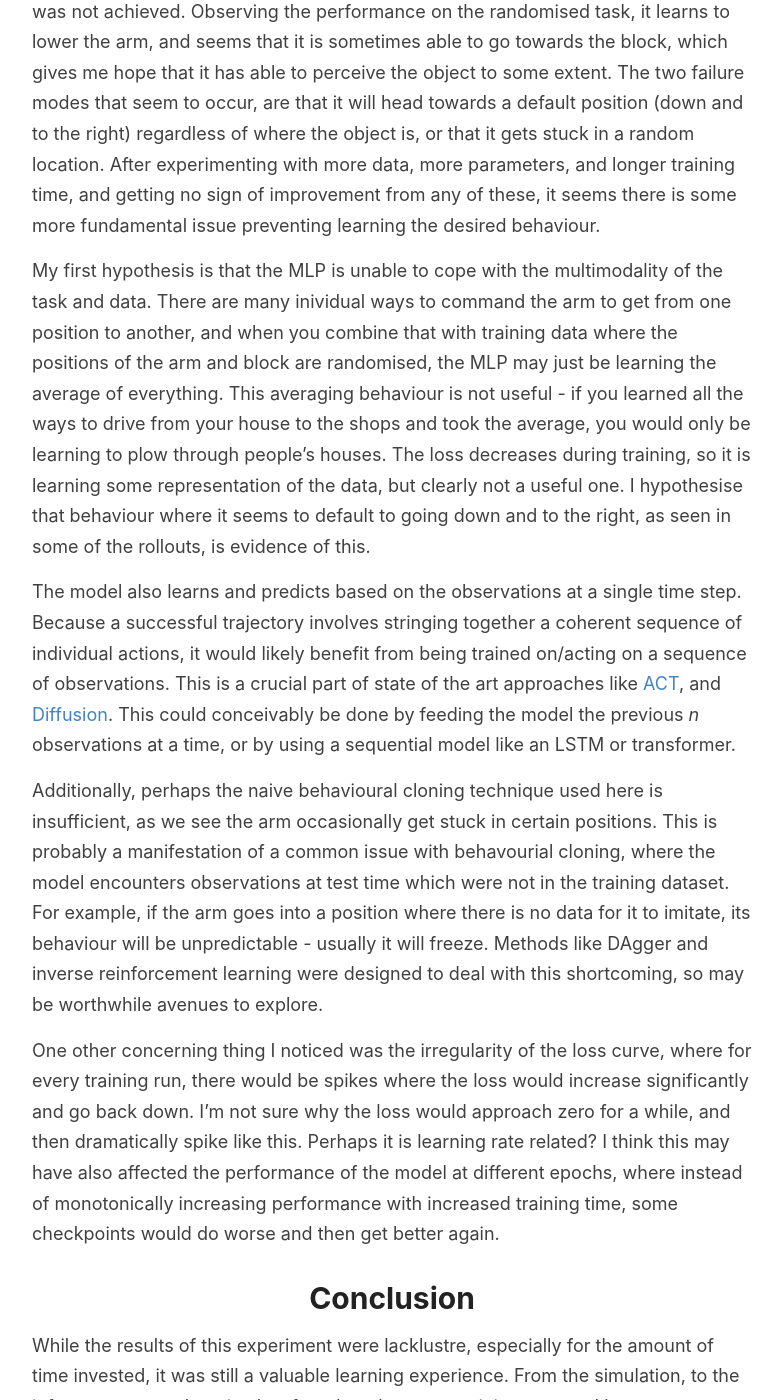
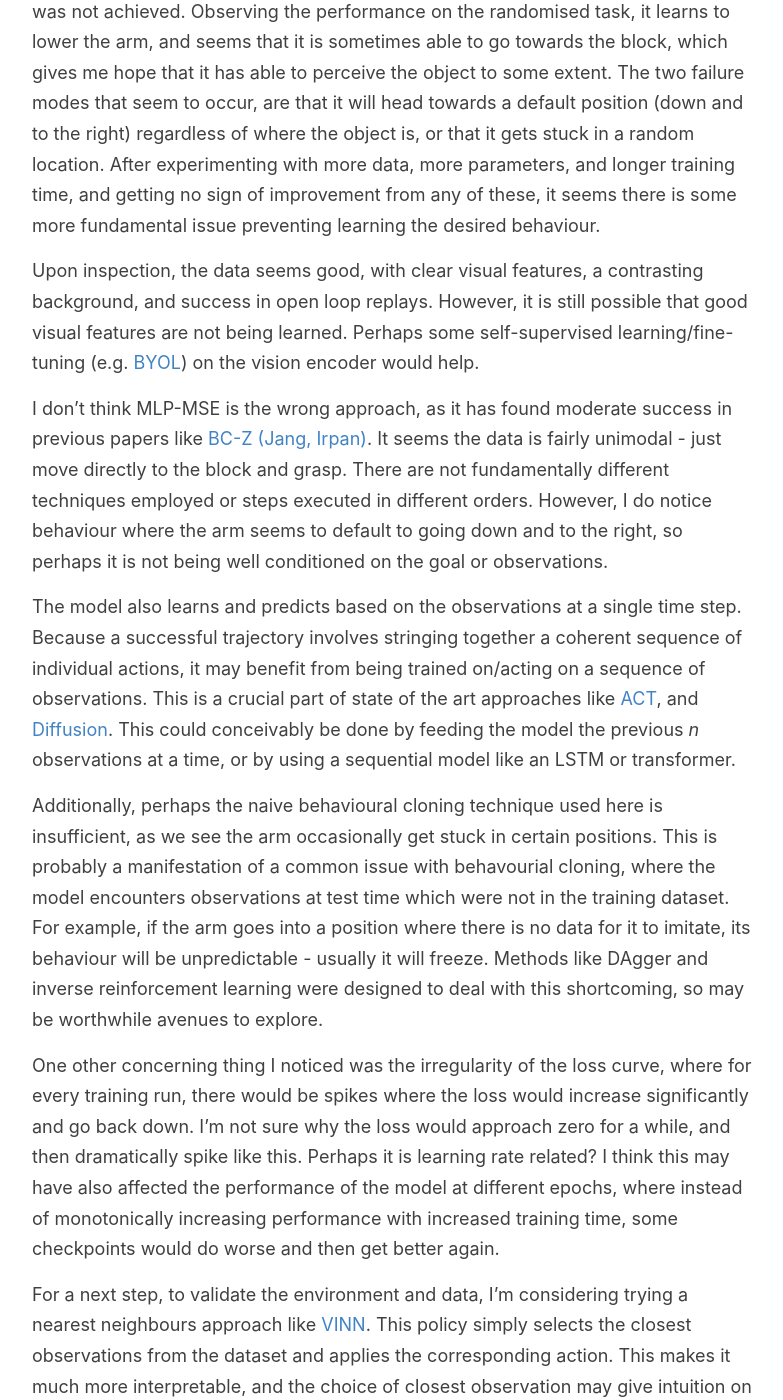
Before and after one commit to eufrizz/eufrizz.github.io, a Jekyll site: the page built from _posts/2024-11-06-imitation-learning-beginnings.md, in a window 1280 px wide and 1400 px high, scrolled down 12094 px. Shown: the whole window, without its empty margins (248-1031 px from the left). Built offline with Jekyll 4.4.1, drawn with Linux system fonts in a browser that asks for light colours; comment, search, counter and statistics services are not loaded; some of the changed text lies outside the part shown.

Commit message:
Update discussion

```diff
--- a/_posts/2024-11-06-imitation-learning-beginnings.md
+++ b/_posts/2024-11-06-imitation-learning-beginnings.md
@@ -279,18 +279,22 @@ And the loss here. We see a strange spike in loss around 3.7k steps (~45 epochs)
 
 Overall, the model was able to learn a single policy ok, but extrapolating beyond that was not achieved. Observing the performance on the randomised task, it learns to lower the arm, and seems that it is sometimes able to go towards the block, which gives me hope that it has able to perceive the object to some extent. The two failure modes that seem to occur, are that it will head towards a default position (down and to the right) regardless of where the object is, or that it gets stuck in a random location. After experimenting with more data, more parameters, and longer training time, and getting no sign of improvement from any of these, it seems there is some more fundamental issue preventing learning the desired behaviour.
 
-My first hypothesis is that the MLP is unable to cope with the multimodality of the task and data. There are many inividual ways to command the arm to get from one position to another, and when you combine that with training data where the positions of the arm and block are randomised, the MLP may just be learning the average of everything. This averaging behaviour is not useful - if you learned all the ways to drive from your house to the shops and took the average, you would only be learning to plow through people's houses. The loss decreases during training, so it is learning some representation of the data, but clearly not a useful one. I hypothesise that behaviour where it seems to default to going down and to the right, as seen in some of the rollouts, is evidence of this.
+Upon inspection, the data seems good, with clear visual features, a contrasting background, and success in open loop replays. However, it is still possible that good visual features are not being learned. Perhaps some self-supervised learning/fine-tuning (e.g. [BYOL](https://arxiv.org/abs/2006.07733)) on the vision encoder would help.
 
-The model also learns and predicts based on the observations at a single time step. Because a successful trajectory involves stringing together a coherent sequence of individual actions, it would likely benefit from being trained on/acting on a sequence of observations. This is a crucial part of state of the art approaches like [ACT](https://tonyzhaozh.github.io/aloha/), and [Diffusion](https://diffusion-policy.cs.columbia.edu). This could conceivably be done by feeding the model the previous _n_ observations at a time, or by using a sequential model like an LSTM or transformer.
+I don't think MLP-MSE is the wrong approach, as it has found moderate success in previous papers like [BC-Z (Jang, Irpan)](https://arxiv.org/abs/2202.02005). It seems the data is fairly unimodal - just move directly to the block and grasp. There are not fundamentally different techniques employed or steps executed in different orders. However, I do notice behaviour where the arm seems to default to going down and to the right, so perhaps it is not being well conditioned on the goal or observations.
+
+The model also learns and predicts based on the observations at a single time step. Because a successful trajectory involves stringing together a coherent sequence of individual actions, it may benefit from being trained on/acting on a sequence of observations. This is a crucial part of state of the art approaches like [ACT](https://tonyzhaozh.github.io/aloha/), and [Diffusion](https://diffusion-policy.cs.columbia.edu). This could conceivably be done by feeding the model the previous _n_ observations at a time, or by using a sequential model like an LSTM or transformer.
 
 Additionally, perhaps the naive behavioural cloning technique used here is insufficient, as we see the arm occasionally get stuck in certain positions. This is probably a manifestation of a common issue with behavourial cloning, where the model encounters observations at test time which were not in the training dataset. For example, if the arm goes into a position where there is no data for it to imitate, its behaviour will be unpredictable - usually it will freeze. Methods like DAgger and inverse reinforcement learning were designed to deal with this shortcoming, so may be worthwhile avenues to explore.
 
 One other concerning thing I noticed was the irregularity of the loss curve, where for every training run, there would be spikes where the loss would increase significantly and go back down. I'm not sure why the loss would approach zero for a while, and then dramatically spike like this. Perhaps it is learning rate related? I think this may have also affected the performance of the model at different epochs, where instead of monotonically increasing performance with increased training time, some checkpoints would do worse and then get better again.
 
+For a next step, to validate the environment and data, I'm considering trying a nearest neighbours approach like [VINN](https://jyopari.github.io/VINN/). This policy simply selects the closest observations from the dataset and applies the corresponding action. This makes it much more interpretable, and the choice of closest observation may give intuition on where things are going wrong. Alternatively, it may be worth just substituting in ACT/BeT/Diffusion to see if it works.
+
 # Conclusion
 While the results of this experiment were lacklustre, especially for the amount of time invested, it was still a valuable learning experience. From the simulation, to the infrastructure, to the mistakes found, to the many training runs and hyperparameter sweeps tried, it served as a way to begin to understand imitation learning and robotic manipulation from first principles. It gave me a lot of admiration for pioneers in the field, who have managed to make progress in such an open-ended and high-dimensional space.
 
-I'm excited to move on to using state of the art methods like ACT, Diffusion and BeT, not only for better performance, but also to glean some insights into why this approach was flawed. I'm also keen to try out reinforcement learning and see if it can improve on the results - no doubt it will have its own set of challenges.
+I'm excited to try out some more state of the art approaches - to validate the environment, to learn deeply about them, and to hopefully show me why the current approach does not work. RL would also be very interesting to try, but it would no doubt come with its own set of challenges.
 
 # Appendix
 A lot of effort was expended trying to get the model to work on the randomised task. Here are some of the things I tried.
```
